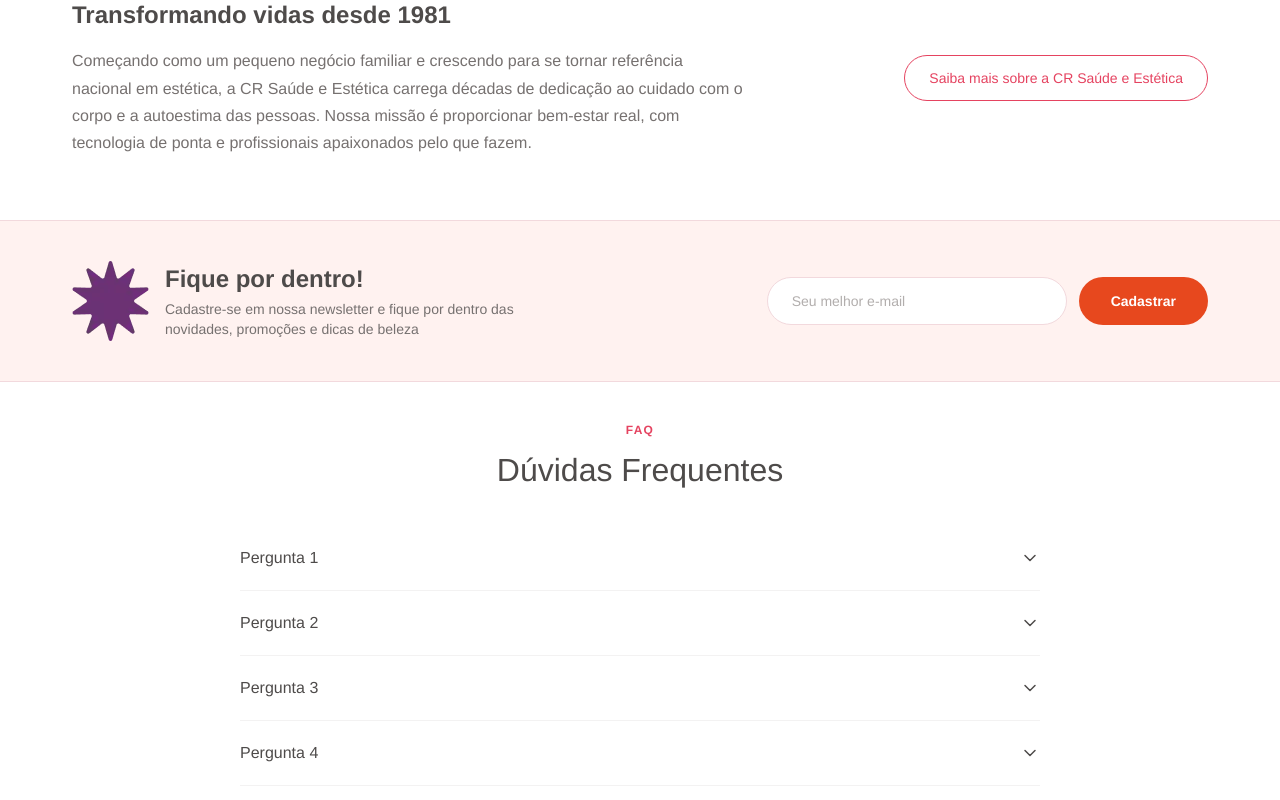
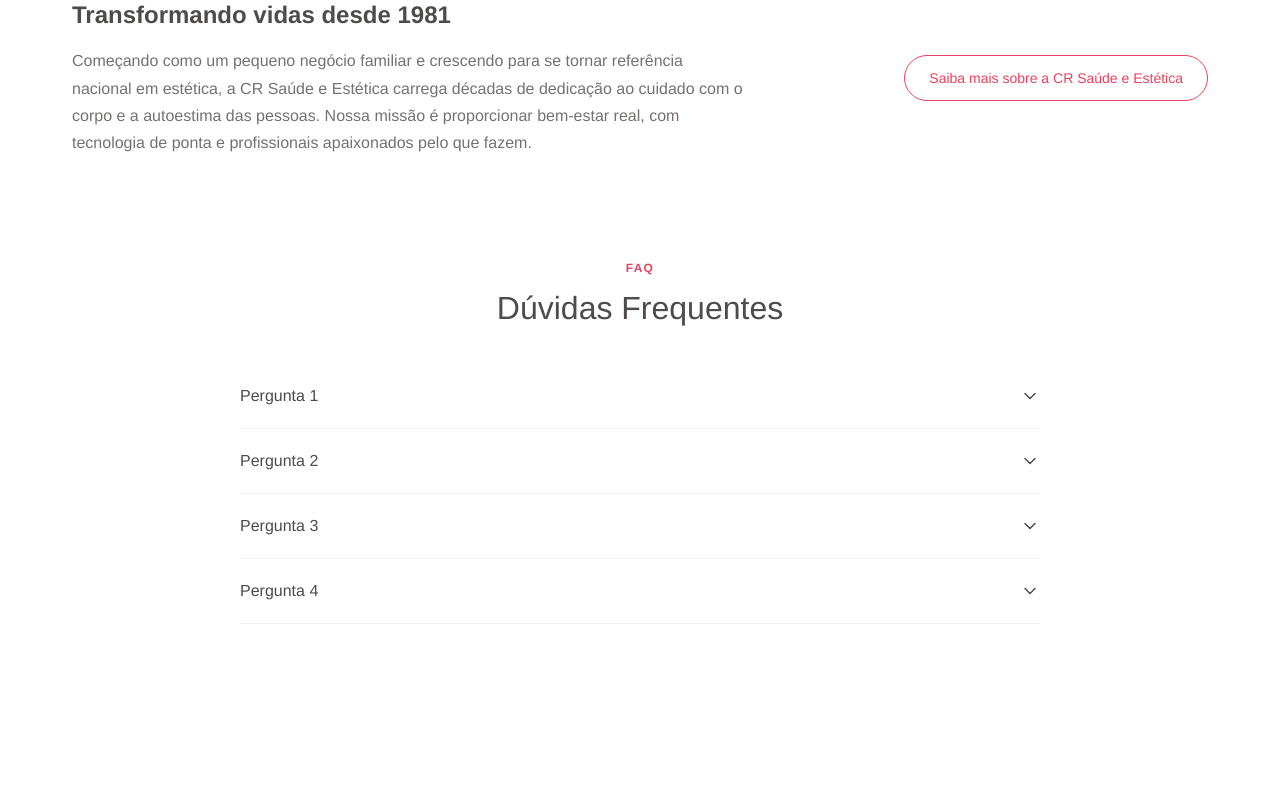
Before and after one commit to EducLead01/CR-Saude-e-Estetica, a Next.js app: page /CR-Saude-e-Estetica/ in a window 1280 px wide. Shown: the part 4429-5229 px from the top of the page. After the commit the page ends 5117 px from the top, so only its background shows below. Built offline with nearby package versions, Linux system fonts and the light colour scheme.

Commit message:
Remove seção de newsletter

```diff
--- a/src/app/page.tsx
+++ b/src/app/page.tsx
@@ -5,7 +5,6 @@
 import { TestimonialsSection } from "@/components/TestimonialsSection";
 import { BannerSection } from "@/components/BannerSection";
 import { AboutSection } from "@/components/AboutSection";
-import { NewsletterSection } from "@/components/NewsletterSection";
 import { FAQSection } from "@/components/FAQSection";
 export default function Home() {
   return (
@@ -18,7 +17,6 @@
         <TestimonialsSection />
         <BannerSection />
         <AboutSection />
-        <NewsletterSection />
         <FAQSection />
       </main>
     </>
```
